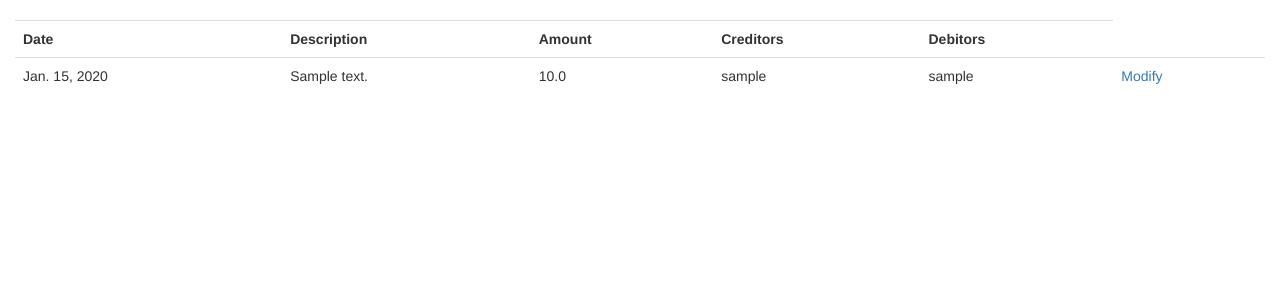
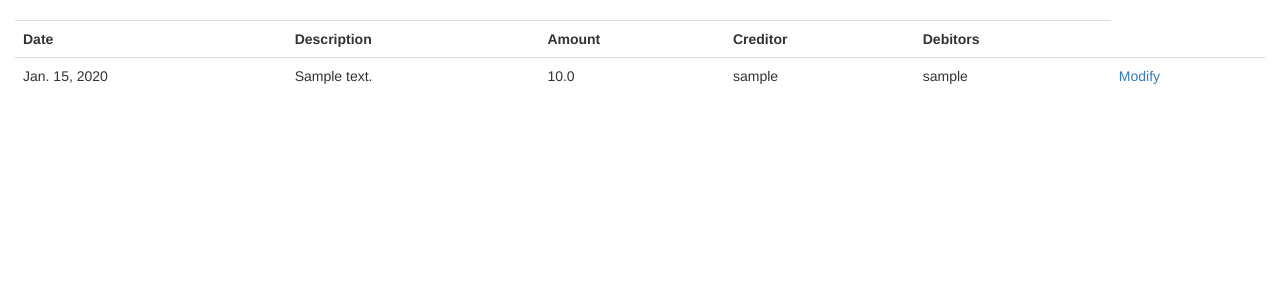
Before and after one commit to t00n/TreeCount, a Django app: page / in a window 1280 px wide. Shown: the part 51-351 px from the top of the page. Run offline with Django 3.2, Linux system fonts and the light colour scheme; a user stored in the database is signed in; tables that the repository leaves empty hold one stand-in row (values such as "Sample post"); some libraries are stand-ins or nearby versions.

Commit message:
[enh] only one creditor for each expense

```diff
--- a/treecount/forms.py
+++ b/treecount/forms.py
@@ -4,4 +4,4 @@ from django import forms
 class ExpenseForm(forms.ModelForm):
 	class Meta:
 		model = Expense
-		fields = ['description', 'amount', 'creditors', 'debitors']
+		fields = ['description', 'amount', 'creditor', 'debitors']
--- a/treecount/models.py
+++ b/treecount/models.py
@@ -7,7 +7,7 @@ class Expense(models.Model):
 	date = models.DateField(auto_now_add=True)
 	description = models.CharField(max_length=500)
 	amount = models.FloatField()
-	creditors = models.ManyToManyField(User, related_name='creditor')
+	creditor = models.ForeignKey(User, related_name='creditor')
 	debitors = models.ManyToManyField(User, related_name='debitor')
 
 	class Meta:
--- a/treecount/templates/expense_list.html
+++ b/treecount/templates/expense_list.html
@@ -2,15 +2,12 @@
 
 {% block content %}
 	<table class="table">
-		<tr><th>Date</th><th>Description</th><th>Amount</th><th>Creditors</th><th>Debitors</th></tr>
+		<tr><th>Date</th><th>Description</th><th>Amount</th><th>Creditor</th><th>Debitors</th></tr>
 		{% for expense in expenses %}
 			<tr><td>{{ expense.date }}</td>
 				<td>{{ expense.description }}</td>
 				<td>{{ expense.amount }}</td>
-				<td>{% for creditor in expense.creditors.all %}
-						{{ creditor.username }}
-					{% endfor %}
-				</td>
+				<td>{{ expense.creditor.username }}</td>
 				<td>{% for debitor in expense.debitors.all %}
 						{{ debitor.username }}
 					{% endfor %}
--- a/treecount/views.py
+++ b/treecount/views.py
@@ -35,18 +35,16 @@ def expense_modify(request, id):
 
 @login_required
 def expense_list(request):
-	expenses = Expense.objects.all().prefetch_related('creditors').prefetch_related('debitors')
+	expenses = Expense.objects.all().prefetch_related('creditor').prefetch_related('debitors')
 	return render(request, "expense_list.html", {'expenses': expenses})
 
 @login_required
 def balance(request):
-	expenses = Expense.objects.all().prefetch_related('creditors').prefetch_related('debitors')
+	expenses = Expense.objects.all().prefetch_related('creditor').prefetch_related('debitors')
 	balance = defaultdict(lambda: 0)
 	for expense in expenses:
-		amount_given = expense.amount / len(expense.creditors.all())
 		amount_due = expense.amount / len(expense.debitors.all())
-		for creditor in expense.creditors.all():
-			balance[creditor.username] += amount_given
+		balance[expense.creditor.username] += expense.amount
 		for debitor in expense.debitors.all():
 			balance[debitor.username] -= amount_due
 	balance = dict(balance)
```
Also changed, not shown: treecount/migrations/0002_auto_20160809_2136.py (added).
